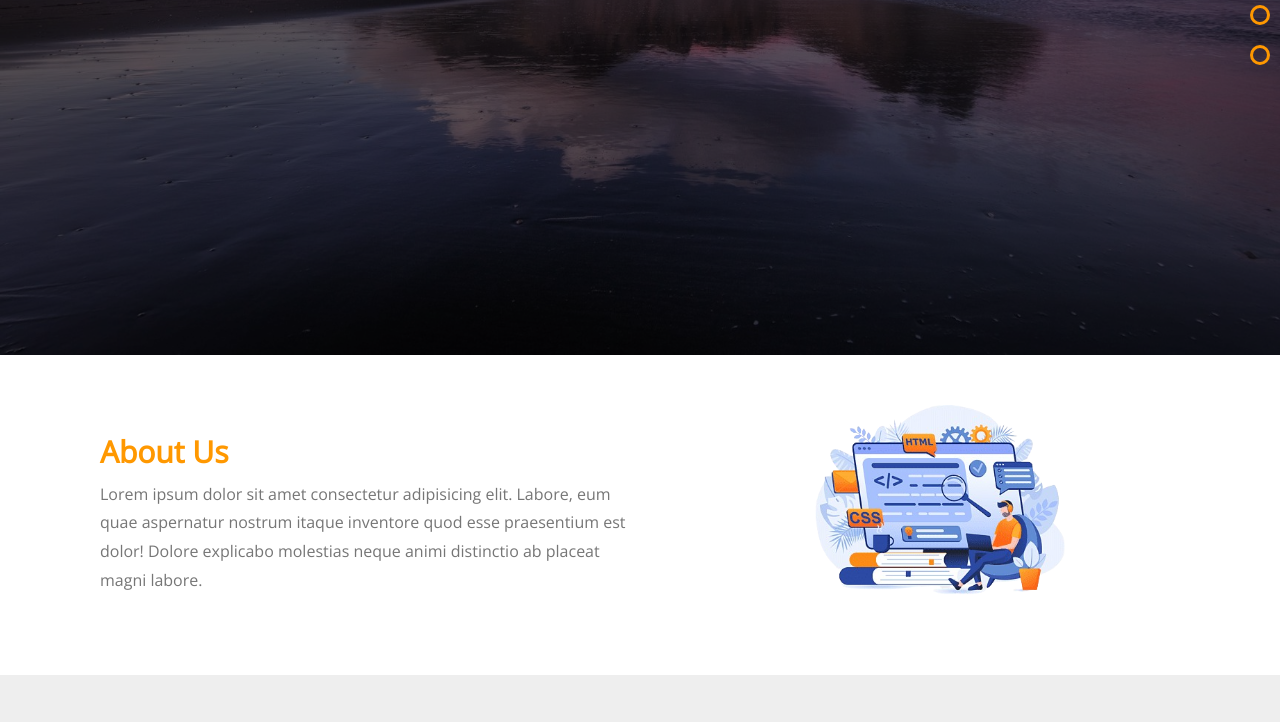
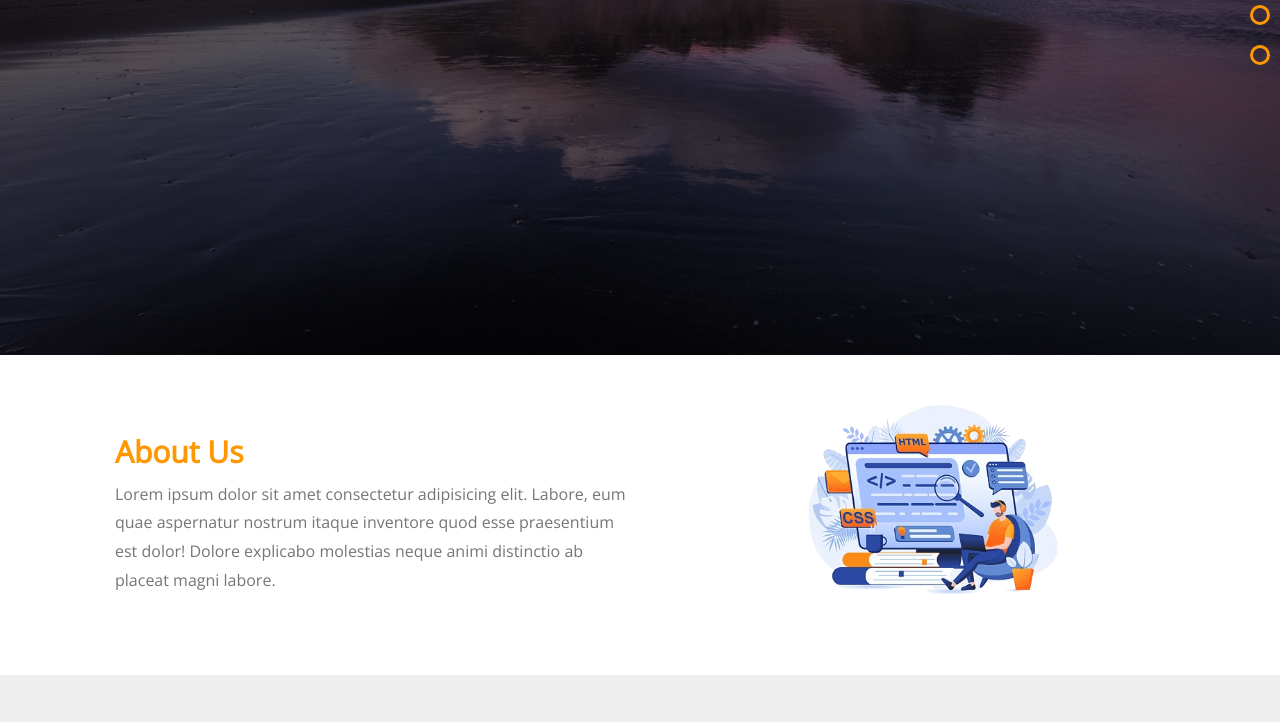
Before and after one commit to saad-mhmd/landing_page, a plain HTML site: page index.html in a window 1280 px wide. Shown: the part 445-1167 px from the top of the page. Drawn offline with nearby package versions, Linux system fonts and the light colour scheme.

Commit message:
settings up Media Queries Breakpoints

```diff
--- a/css/master.css
+++ b/css/master.css
@@ -711,5 +711,28 @@ body {
     opacity: 0;
     transition: 0.3s;
 }
+/* End Contact Us */
 
-/* End Contact Us */
+/* Start Grid System */
+@media (min-width: 576px) { /* Small Devices => Landscape Phones */
+    .container {
+        max-width: 540px;
+    }
+}
+@media (min-width: 768px) { /* Medium Devices => Tablete */
+    .container {
+        max-width: 720px;
+    }
+}
+@media (min-width: 992px) { /* Desktops */
+    .container {
+        max-width: 960px;
+    }
+}
+@media (min-width: 1200px) { /* Large Screens */
+    .container {
+        max-width: 1140px;
+    }
+}
+
+/* End Grid System */
```
